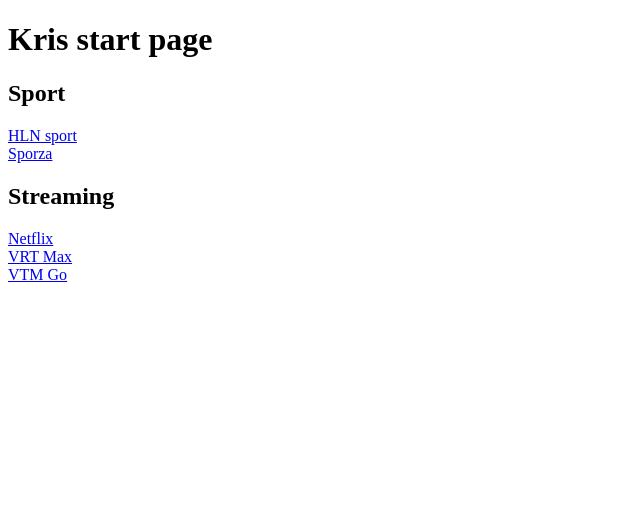
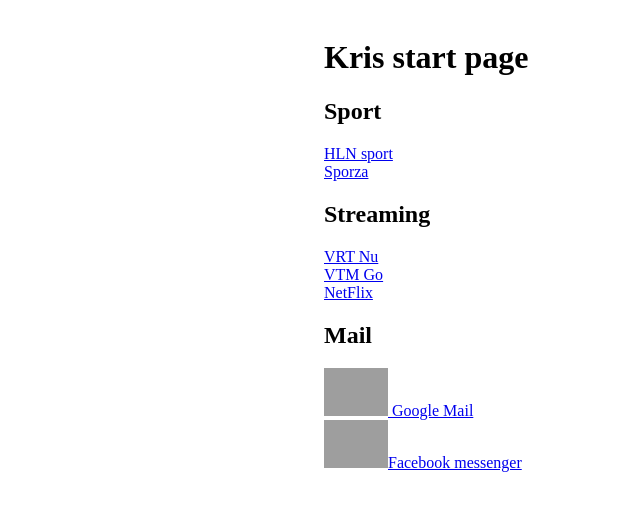
Before and after one commit to cverbiest/KrisLink, a plain HTML site: page docs/index.html in a window 1280 px wide. Shown: the whole page, without its empty margins (0-640 px from the left). Drawn offline with Linux system fonts and the light colour scheme; grey boxes are pictures that could not be loaded.

Commit message:
more links

```diff
--- a/docs/index.html
+++ b/docs/index.html
@@ -4,16 +4,30 @@
     <meta charset="UTF-8">
     <meta name="viewport" content="width=device-width, initial-scale=1.0">
     <title>Kris start page</title>
+    <style>
+        .center {
+  margin: auto;
+  width: 50%;
+  padding: 10px;
+}
+    </style>
 </head>
 <body>
-    <h1>Kris start page</h1>
-    <h2>Sport</h2>
-    <a href="https://www.hln.be/sport/">HLN sport</a><br>
-    <a href="https://sporza.be/nl/">Sporza</a>
+    <div  class="center">
 
-<h2>Streaming</h2>
-<a href="https://www.netflix.com/">Netflix</a><br>
-<a href="https://www.vrt.be/vrtmax/">VRT Max</a><br>
-<a href="https://www.vtmgo.be/vtmgo">VTM Go</a><br>
+        <h1>Kris start page</h1>
+        <h2>Sport</h2>
+        <a href="https://www.hln.be/sport/">HLN sport</a><br>
+        <a href="https://sporza.be/nl/">Sporza</a>
+        <h2>Streaming</h2>
+        <a href="https://www.vrtnu.be">VRT Nu</a><br>
+        <a href="https://www.vtmgo.be">VTM Go</a><br>
+        <a href="https://netflix.com">NetFlix</a><br>
+
+        <h2>Mail </h2>
+        <a href="https://mail.google.com"><img src="gmail.png" height="48"> Google Mail</a><br>
+        <a href="https://www.messenger.com"><img src="messenger.png" height="48">Facebook messenger</a><br>
+
+    </div>
 </body>
 </html>
```
Also changed, not shown: 1 other file.
